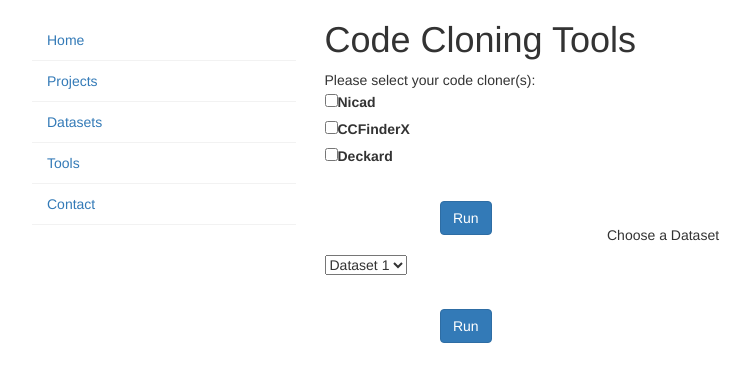
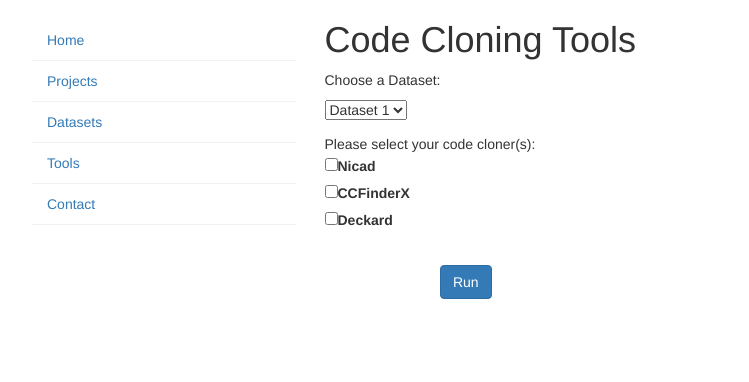
Before and after one commit to hydure/Code-Clones-Benchmark, a PHP site: page /phpmail/CCBTools.php in a window 1280 px wide. Shown: the part 51-433 px from the top of the page, without its empty margins (38-787 px from the left). Run offline with PHP 8.4, Linux system fonts and the light colour scheme; the visitor is signed in with stand-in values (Sample User, id 1); data that the repository does not hold is empty; some libraries are stand-ins or nearby versions.

Commit message:
Moved "Choose Dataset:" to the top so button and checkboxes are logically at the bottom of the page

```diff
--- a/code/CCBTools.php
+++ b/code/CCBTools.php
@@ -78,6 +78,13 @@ $(document).ready(function() {
         <!-- main area -->
         <div class="col-xs-12 col-sm-9">
           <h1>Code Cloning Tools</h1>
+          <form action="#">
+            <p align="center-block">Choose a Dataset:</p>
+            <select name = "dataset">
+              <!--Create a code that lists all the datasets available, but for now an example -->
+              <option value = "dataset1">Dataset 1</option>
+            </select>
+          </form>
           <form action="detector.php" method="post">
             <p>Please select your code cloner(s):
               <br />
@@ -92,16 +99,6 @@ $(document).ready(function() {
           </form>
           <br />
           <br />
-          <form action="#">
-            <p align="center-block">Choose a Dataset</p>
-            <select name = "dataset">
-              <!--Create a code that lists all the datasets available, but for now an example -->
-              <option value = "dataset1">Dataset 1</option>
-            </select>
-          </form>
-         	<div class="col-md-4 text-center">
-    			<button id="singlebutton" name="singlebutton" class="btn btn-primary center-block" type="submit">Run</button>
-			</div>
         </div><!-- /.col-xs-12 main -->
     </div><!--/.row-->
   </div><!--/.container-->
```
